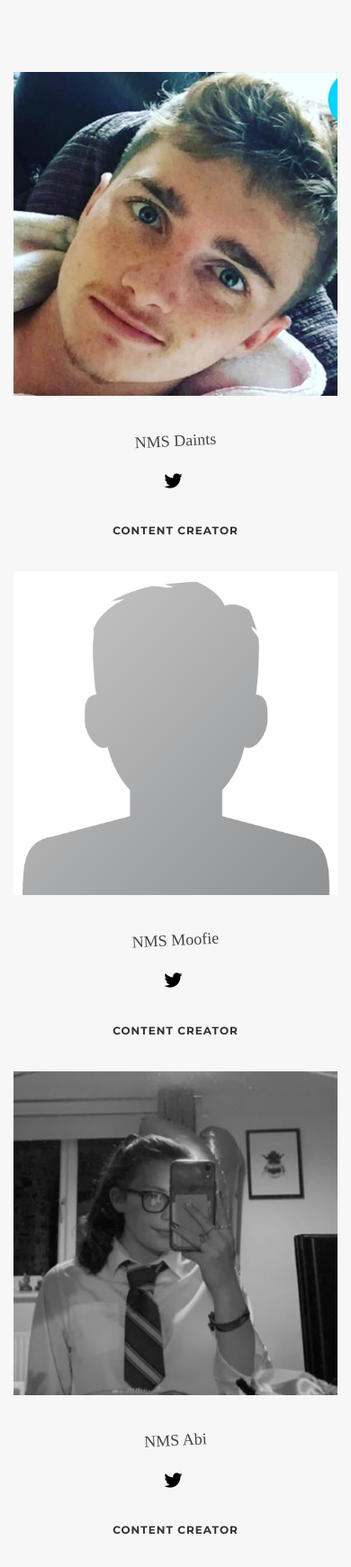
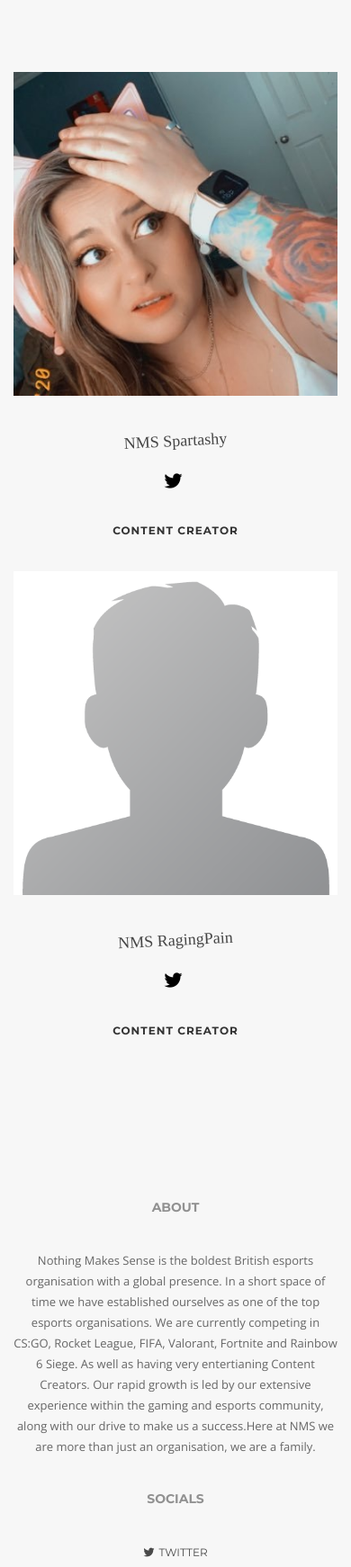
Before and after one commit to PeterRansome/NMS_website, a PHP site: page /content-creators in a window 390 px wide. Shown: the part 290-2032 px from the top of the page at 90% size. Run offline with PHP 8.4, Linux system fonts and the light colour scheme; some libraries are stand-ins or nearby versions; some web fonts are replaced.

Commit message:
Content Creators
Content Creator updates

```diff
--- a/content-creators.php
+++ b/content-creators.php
@@ -15,38 +15,6 @@
       <div class="container wow fadeIn">
         <div class="row justify-content-center">
 	          <div class="col-md-2 col-sm-6">
-	            <p><img class="img-responsive center-block" src="/assets/img/Daints.jpg" alt=""></p>
-	            <h2 class="classic">NMS Daints</h2>
-	            <ul class="list-inline">
-	              <li><a href="https://twitter.com/DAiiNTS"><i class="fab fa-twitter fa-lg"></i></a></li>
-	            </ul>
-	            <h6>Content Creator</h6>
-	          </div>
-	          <div class="col-md-2 col-sm-6">
-	            <p><img class="img-responsive center-block" src="/assets/img/default.png" alt=""></p>
-	            <h2 class="classic">NMS Moofie</h2>
-	            <ul class="list-inline">
-	              <li><a href="https://twitter.com/ImMoofie"><i class="fab fa-twitter fa-lg"></i></a></li>
-	            </ul>
-	            <h6>Content Creator</h6>
-	          </div>
-	          <div class="col-md-2 col-sm-6">
-	            <p><img class="img-responsive center-block" src="/assets/img/abi.jpg" alt=""></p>
-	            <h2 class="classic">NMS Abi</h2>
-	            <ul class="list-inline">
-	              <li><a href="https://twitter.com/abi_elinn"><i class="fab fa-twitter fa-lg"></i></a></li>
-	            </ul>
-	            <h6>Content Creator</h6>
-	          </div>
-	          <div class="col-md-2 col-sm-6">
-	            <p><img class="img-responsive center-block" src="/assets/img/Semt3Xx.jpg" alt=""></p>
-	            <h2 class="classic">NMS Semt3Xx</h2>
-	            <ul class="list-inline">
-	              <li><a href="https://twitter.com/Semt3Xx14"><i class="fab fa-twitter fa-lg"></i></a></li>
-	            </ul>
-	            <h6>Content Creator</h6>
-	          </div>
-	          <div class="col-md-2 col-sm-6">
 	            <p><img class="img-responsive center-block" src="/assets/img/spartashy.jpg" alt=""></p>
 	            <h2 class="classic">NMS Spartashy</h2>
 	            <ul class="list-inline">
@@ -58,47 +26,11 @@
 	            <p><img class="img-responsive center-block" src="/assets/img/default.png" alt=""></p>
 	            <h2 class="classic">NMS RagingPain</h2>
 	            <ul class="list-inline">
-	              <li><a href="https://twitter.com/delikat_thomas"><i class="fab fa-twitter fa-lg"></i></a></li>
+	              <li><a href="https://twitter.com/raging_pain"><i class="fab fa-twitter fa-lg"></i></a></li>
 	            </ul>
 	            <h6>Content Creator</h6>
 	          </div>
         </div>
-
-        <div class="row justify-content-center">
-	          <div class="col-md-offset-2 col-md-2 col-sm-6">
-	            <p><img class="img-responsive center-block" src="/assets/img/mcv.png" alt=""></p>
-	            <h2 class="classic">NMS McVeyAT</h2>
-	            <ul class="list-inline">
-	              <li><a href="https://twitter.com/McVeyAT"><i class="fab fa-twitter fa-lg"></i></a></li>
-	            </ul>
-	            <h6>Content Creator</h6>
-	          </div>
-	          <div class="col-md-2 col-sm-6">
-	            <p><img class="img-responsive center-block" src="/assets/img/rip89.jpg" alt=""></p>
-	            <h2 class="classic">NMS Rip89</h2>
-	            <ul class="list-inline">
-	              <li><a href="https://twitter.com/rip8nine"><i class="fab fa-twitter fa-lg"></i></a></li>
-	            </ul>
-	            <h6>Content Creator</h6>
-	          </div>
-	          <div class="col-md-2 col-sm-6">
-	            <p><img class="img-responsive center-block" src="/assets/img/poizah.png" alt=""></p>
-	            <h2 class="classic">NMS Poizah</h2>
-	            <ul class="list-inline">
-	              <li><a href="https://twitter.com/Poizah_"><i class="fab fa-twitter fa-lg"></i></a></li>
-	            </ul>
-	            <h6>Content Creator</h6>
-	          </div>
-	          <div class="col-md-2 col-sm-6">
-	            <p><img class="img-responsive center-block" src="/assets/img/vic.jpg" alt=""></p>
-	            <h2 class="classic">NMS Vic</h2>
-	            <ul class="list-inline">
-	              <li><a href="https://twitter.com/NmS_VicDamon"><i class="fab fa-twitter fa-lg"></i></a></li>
-	            </ul>
-	            <h6>Content Creator</h6>
-	          </div>
-        </div>
-
       </div>
     </section>
 
```
Also changed, not shown: content-creators.html (+1 -60 lines).
